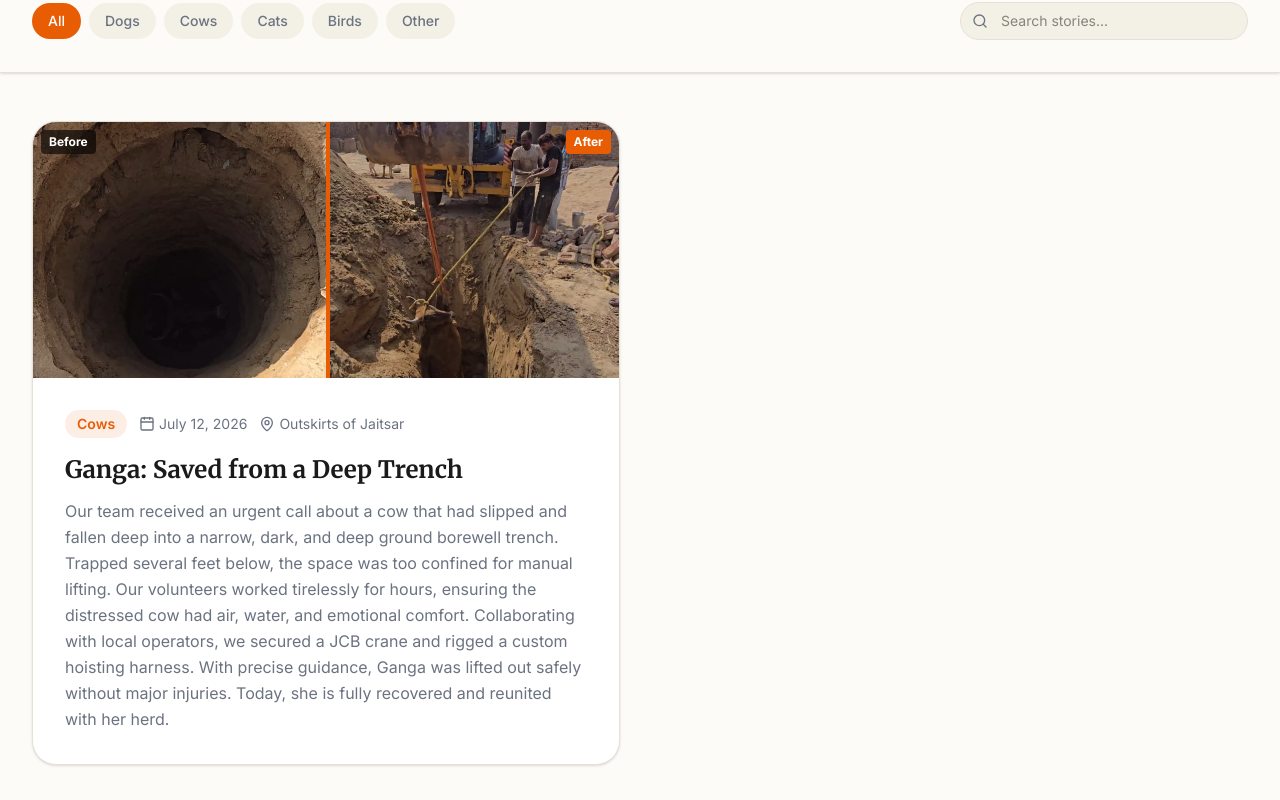
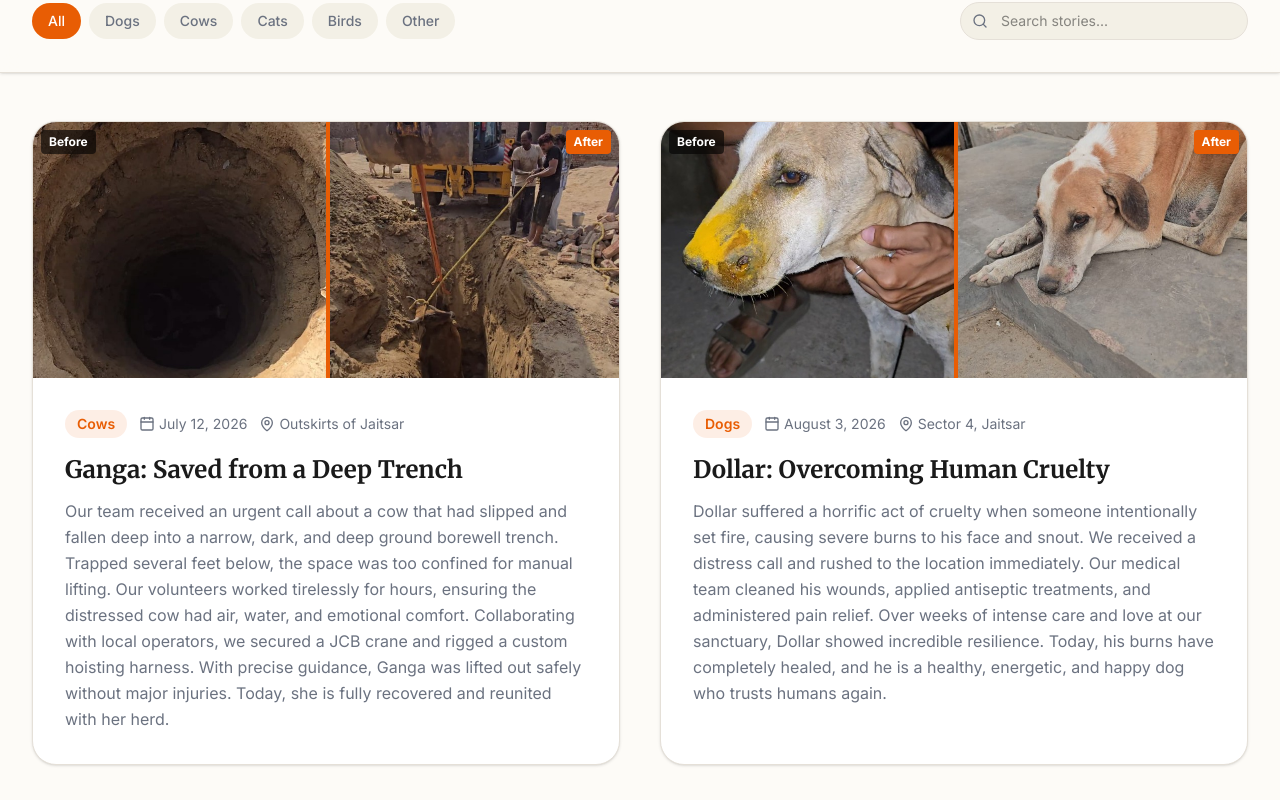
Before and after one commit to tarundutta499-tech/Finding_Peace29, a Next.js app: page /rescues in a window 1280 px wide. Shown: the part 360-1160 px from the top of the page. Built offline with nearby package versions, Linux system fonts and the light colour scheme; no server answers.

Commit message:
Add Dollar the dog's rescue and healing story to the rescues page

```diff
--- a/src/app/rescues/page.tsx
+++ b/src/app/rescues/page.tsx
@@ -17,6 +17,17 @@ const MOCK_RESCUES = [
     afterImg: "/images/cow_crane_rescue.jpg",
     story: "Our team received an urgent call about a cow that had slipped and fallen deep into a narrow, dark, and deep ground borewell trench. Trapped several feet below, the space was too confined for manual lifting. Our volunteers worked tirelessly for hours, ensuring the distressed cow had air, water, and emotional comfort. Collaborating with local operators, we secured a JCB crane and rigged a custom hoisting harness. With precise guidance, Ganga was lifted out safely without major injuries. Today, she is fully recovered and reunited with her herd.",
     category: "Cows"
+  },
+  {
+    id: 2,
+    title: "Dollar: Overcoming Human Cruelty",
+    animalType: "Dog",
+    date: "August 3, 2026",
+    location: "Sector 4, Jaitsar",
+    beforeImg: "/images/dog_burn_before.jpg",
+    afterImg: "/images/dog_burn_after.jpg",
+    story: "Dollar suffered a horrific act of cruelty when someone intentionally set fire, causing severe burns to his face and snout. We received a distress call and rushed to the location immediately. Our medical team cleaned his wounds, applied antiseptic treatments, and administered pain relief. Over weeks of intense care and love at our sanctuary, Dollar showed incredible resilience. Today, his burns have completely healed, and he is a healthy, energetic, and happy dog who trusts humans again.",
+    category: "Dogs"
   }
 ];
 
```
Also changed, not shown: public/images/dog_burn_after.jpg (added), public/images/dog_burn_before.jpg (added).
